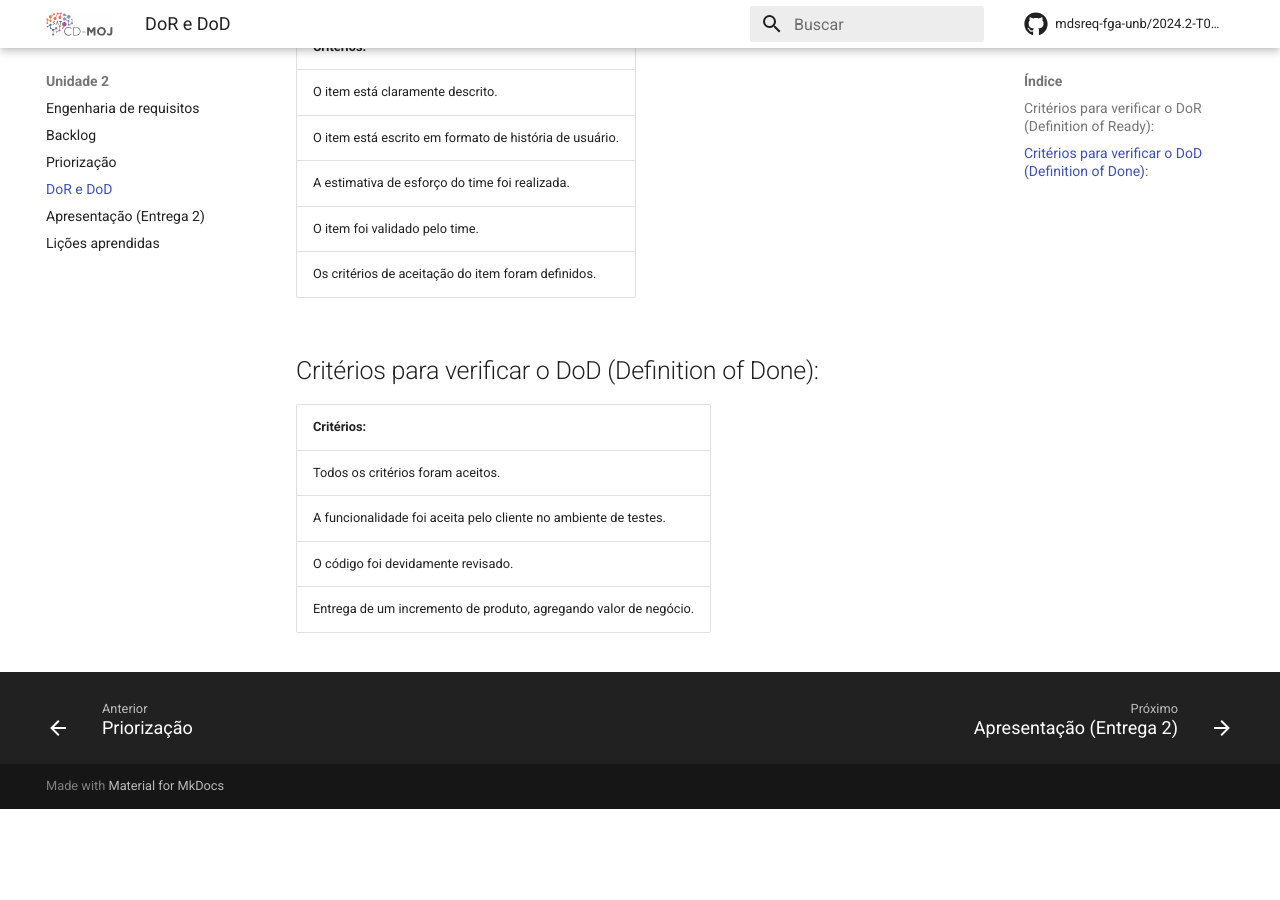
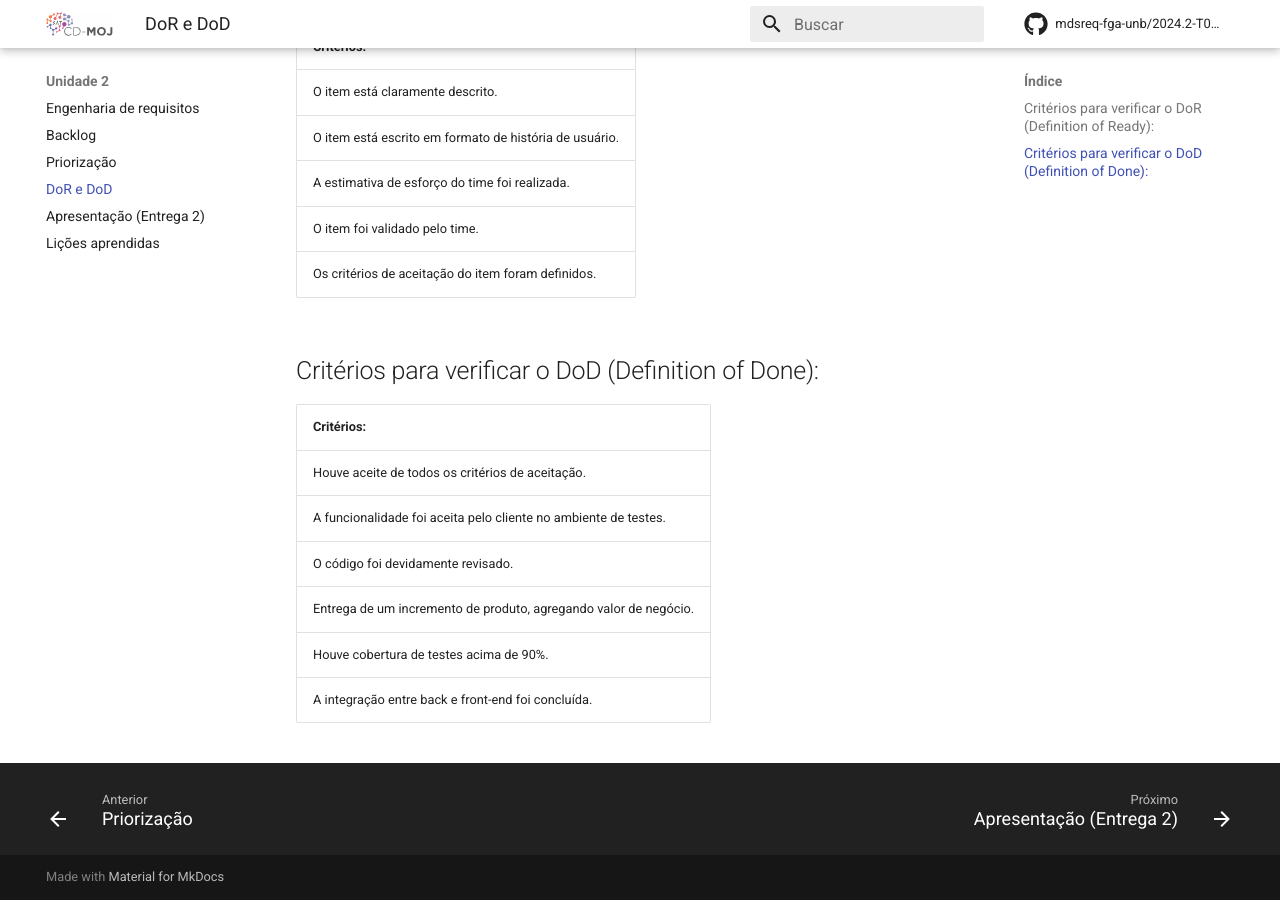
Before and after one commit to mdsreq-fga-unb/2024.2-T01-CD-MOJ, an MkDocs documentation site: the page built from docs/us/DoR_DoD.md, in a window 1280 px wide and 900 px high, scrolled down 507 px. Built offline with MkDocs 1.6.1 and Material for MkDocs 9.7.7, drawn with Linux system fonts in a browser that asks for light colours; comment, search, counter and statistics services are not loaded; before the commit the page ends 1316 px from its top, so only the background shows below that.

Commit message:
detalha DoD

```diff
--- a/docs/us/DoR_DoD.md
+++ b/docs/us/DoR_DoD.md
@@ -22,7 +22,9 @@ Abaixo, detalhamos os critérios definidos para cada uma dessas práticas no pro
 
 | Critérios: |
 | ----------- |
-| Todos os critérios foram aceitos. |
+| Houve aceite de todos os critérios de aceitação. |
 | A funcionalidade foi aceita pelo cliente no ambiente de testes. |
 | O código foi devidamente revisado. |
 | Entrega de um incremento de produto, agregando valor de negócio. |
+| Houve cobertura de testes acima de 90%. |
+| A integração entre back e front-end foi concluída. |
```
